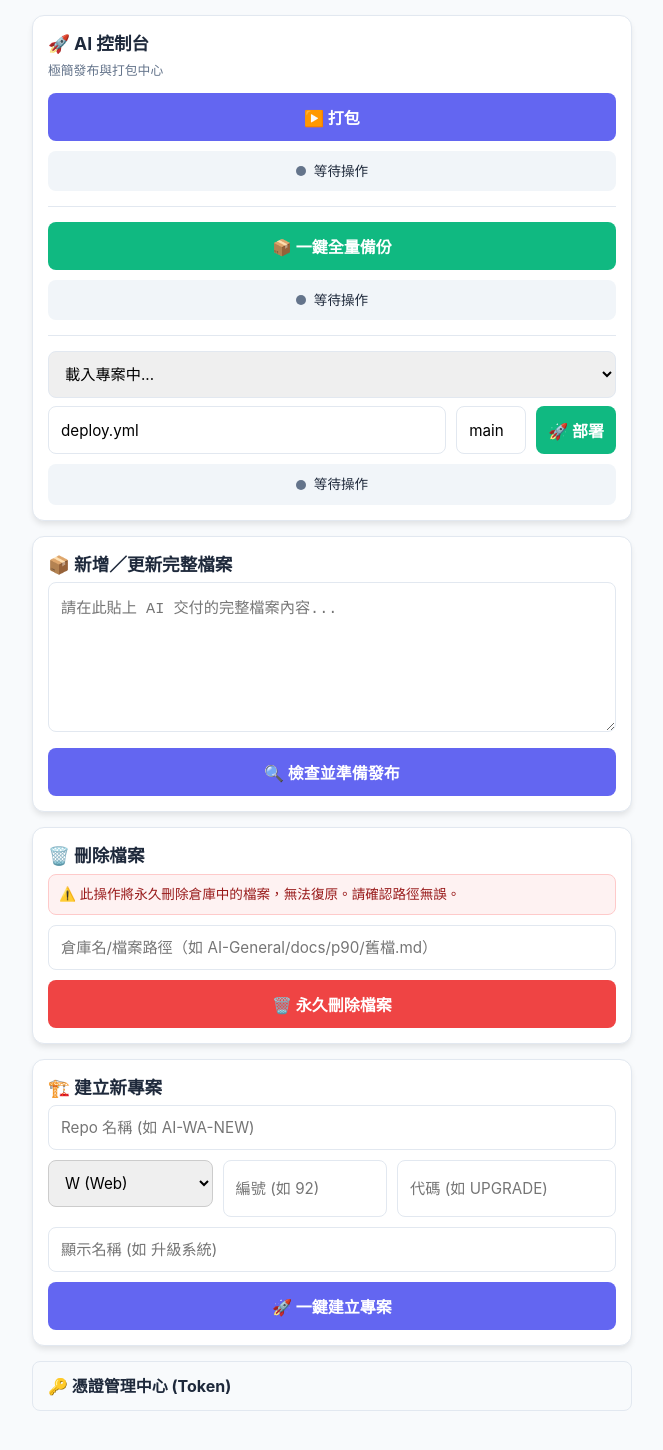
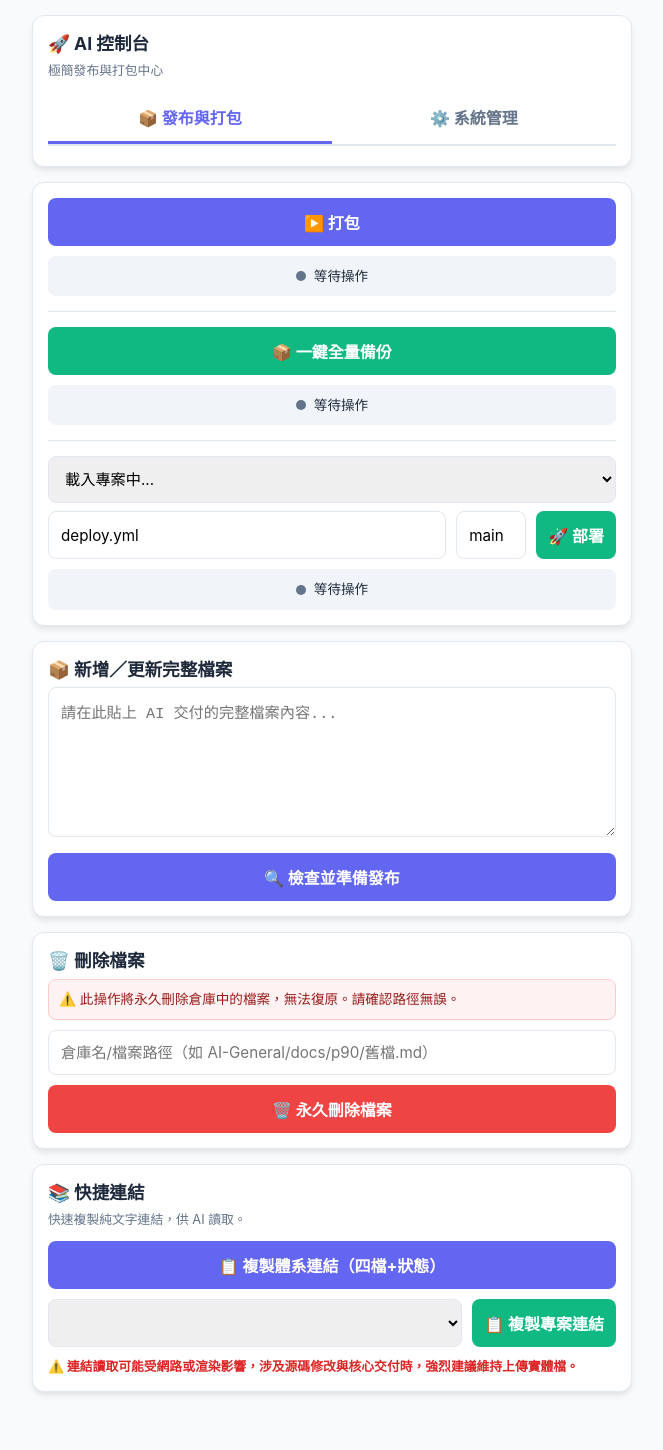
Before and after one commit to tlee20860-dotcom/AI-infra, a plain HTML site: page index.html in a window 1280 px wide. Shown: the whole page, without its empty margins (308-971 px from the left). Drawn offline with Linux system fonts and the light colour scheme; no server answers.

Commit message:
Update index.html via Console [FORCE]

```diff
--- a/index.html
+++ b/index.html
@@ -65,6 +65,13 @@
 
         details { margin-bottom: 15px; }
         summary { cursor: pointer; font-weight: bold; padding: 12px 15px; background: #f8fafc; border-radius: 8px; border: 1px solid var(--border); outline: none; display: flex; align-items: center; gap: 8px; }
+
+        /* 主分頁樣式 */
+        .main-tabs { display: flex; margin-bottom: 15px; border-bottom: 2px solid var(--border); }
+        .main-tab-btn { flex: 1; padding: 12px; background: none; border: none; border-bottom: 3px solid transparent; font-weight: bold; color: var(--text-muted); cursor: pointer; font-size: 1rem; border-radius: 0; }
+        .main-tab-btn.active { color: var(--primary); border-bottom-color: var(--primary); }
+        .main-tab-content { display: none; }
+        .main-tab-content.active { display: block; }
     </style>
 
     <script>
@@ -120,6 +127,13 @@
             }
         };
 
+        function switchMainTab(tabId) {
+            document.querySelectorAll('.main-tab-btn').forEach(btn => btn.classList.remove('active'));
+            document.querySelectorAll('.main-tab-content').forEach(content => content.classList.remove('active'));
+            document.querySelector(`.main-tab-btn[data-tab="${tabId}"]`).classList.add('active');
+            document.getElementById(`tab-${tabId}`).classList.add('active');
+        }
+
         async function loadDictionaries() {
             try {
                 const txtRes = await fetch(`${FORBIDDEN_URL}?t=${Date.now()}`);
@@ -142,16 +156,23 @@
                     if (reposData.projects) {
                         projectList = reposData.projects;
                         const deploySelect = document.getElementById('deploy-repo-select');
+                        const linkSelect = document.getElementById('quick-link-project-select');
                         deploySelect.innerHTML = '';
+                        linkSelect.innerHTML = '';
                         projectList.forEach(p => {
                             const repoName = p.repo.split('/')[1];
                             if (repoName && !allowedRepos.includes(repoName)) {
                                 allowedRepos.push(repoName);
                             }
-                            const opt = document.createElement('option');
-                            opt.value = repoName;
-                            opt.textContent = `${p.display} (${repoName})`;
-                            deploySelect.appendChild(opt);
+                            const opt1 = document.createElement('option');
+                            opt1.value = repoName;
+                            opt1.textContent = `${p.display} (${repoName})`;
+                            deploySelect.appendChild(opt1);
+
+                            const opt2 = document.createElement('option');
+                            opt2.value = p.pkg_no;
+                            opt2.textContent = `p${p.pkg_no} (${p.code})`;
+                            linkSelect.appendChild(opt2);
                         });
                     }
                 }
@@ -240,6 +261,27 @@
                 throw new Error(errMsg);
             }
             return res.status === 204 ? null : await res.json();
+        }
+
+        function copySystemLinks() {
+            const base = `https://raw.githubusercontent.com/${OWNER}/AI-packages/main/`;
+            const text = `請讀取以下體系檔案：\n\n` +
+                         `[00-IP.md] ${base}00-IP.md\n` +
+                         `[01-AP.md] ${base}01-AP.md\n` +
+                         `[02-RP.md] ${base}02-RP.md\n` +
+                         `[03-UP.md] ${base}03-UP.md\n` +
+                         `[20-SP-Sys.md] ${base}20-SP-Sys.md`;
+            navigator.clipboard.writeText(text).then(() => alert('已複製體系連結清單'));
+        }
+
+        function copyProjectLinks() {
+            const pkgNo = document.getElementById('quick-link-project-select').value;
+            if (!pkgNo) return alert('請選擇專案');
+            const base = `https://raw.githubusercontent.com/${OWNER}/AI-packages/main/`;
+            const text = `請讀取以下專案檔案：\n\n` +
+                         `[專案狀態包] ${base}${pkgNo}-SP.md\n` +
+                         `[專案代碼包] ${base}${pkgNo}-Code.md`;
+            navigator.clipboard.writeText(text).then(() => alert('已複製專案連結清單'));
         }
 
         async function triggerBuild() {
@@ -905,9 +947,18 @@
 <div class="container">
 
     <div class="sticky-header">
-        <div class="card">
+        <div class="card" style="margin-bottom: 0; padding-bottom: 5px;">
             <div class="card-title">🚀 AI 控制台</div>
             <div class="subtitle">極簡發布與打包中心</div>
+            <div class="main-tabs">
+                <button class="main-tab-btn active" data-tab="publish" onclick="switchMainTab('publish')">📦 發布與打包</button>
+                <button class="main-tab-btn" data-tab="system" onclick="switchMainTab('system')">⚙️ 系統管理</button>
+            </div>
+        </div>
+    </div>
+
+    <div id="tab-publish" class="main-tab-content active">
+        <div class="card">
             <button class="btn-primary" id="btn-trigger" onclick="triggerBuild()">▶️ 打包</button>
             <div class="status-box">
                 <div class="status-dot" id="build-status-dot"></div>
@@ -934,7 +985,6 @@
                 <div class="status-box">
                     <div class="status-dot" id="deploy-status-dot"></div>
                     <div id="deploy-status-text">等待操作</div>
-                </div>
                 </div>
             </div>
         </div>
@@ -1026,6 +1076,21 @@
         </div>
 
         <div class="card">
+            <div class="card-title">📚 快捷連結</div>
+            <div class="subtitle">快速複製純文字連結，供 AI 讀取。</div>
+            <button class="btn-primary" onclick="copySystemLinks()" style="margin-bottom: 10px;">📋 複製體系連結（四檔+狀態）</button>
+            <div style="display:flex; gap:10px; margin-bottom: 10px;">
+                <select id="quick-link-project-select" style="flex: 1; margin-bottom: 0;"></select>
+                <button class="btn-success" onclick="copyProjectLinks()" style="width: auto; white-space: nowrap;">📋 複製專案連結</button>
+            </div>
+            <div style="color: #dc2626; font-size: 0.8rem; margin-top: 10px; font-weight: bold;">
+                ⚠️ 連結讀取可能受網路或渲染影響，涉及源碼修改與核心交付時，強烈建議維持上傳實體檔。
+            </div>
+        </div>
+    </div>
+
+    <div id="tab-system" class="main-tab-content">
+        <div class="card">
             <div class="card-title">🏗️ 建立新專案</div>
             <input type="text" id="new-repo-name" placeholder="Repo 名稱 (如 AI-WA-NEW)">
             <div style="display:flex; gap:10px;">
@@ -1043,21 +1108,22 @@
             <button class="btn-primary" id="btn-create-repo" onclick="createNewProject()">🚀 一鍵建立專案</button>
         </div>
 
-    <details>
-        <summary>🔑 憑證管理中心 (Token)</summary>
-        <div class="card" style="box-shadow:none; border:none; padding:0; margin-top:10px;">
+        <div class="card">
+            <div class="card-title">🔑 憑證管理中心 (Token)</div>
+            <div style="margin-top: 10px;">
                 <input type="text" id="new-token-name" placeholder="名稱 (如：主要 GitHub)">
                 <input type="password" id="new-token-value" placeholder="Token 字串">
                 <button class="btn-primary" onclick="addToken()">➕ 新增 Token</button>
                 <div style="margin-top: 15px; border-top: 1px solid var(--border);" id="token-list"></div>
             </div>
-    </details>
+        </div>
+    </div>
 
 </div>
 </body>
 </html>
 <!-- EOF
 F: AI-infra/index.html
-V: 1793976000
+V: 1794000000
 W: ai-system-010
 EOF -->
```
Lines whose indentation alone changed are shown as unchanged.
